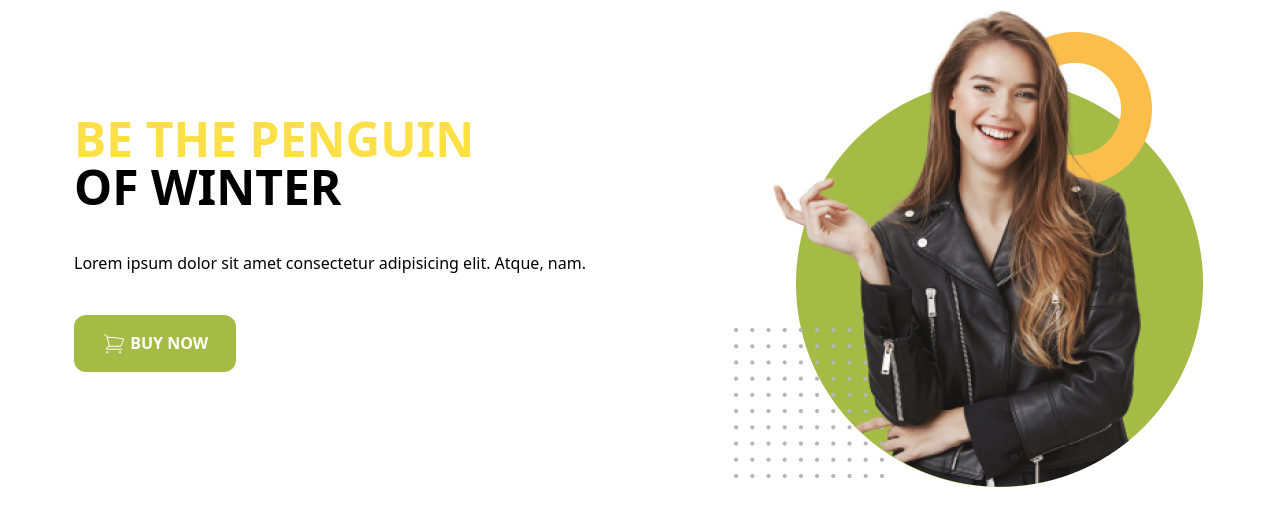
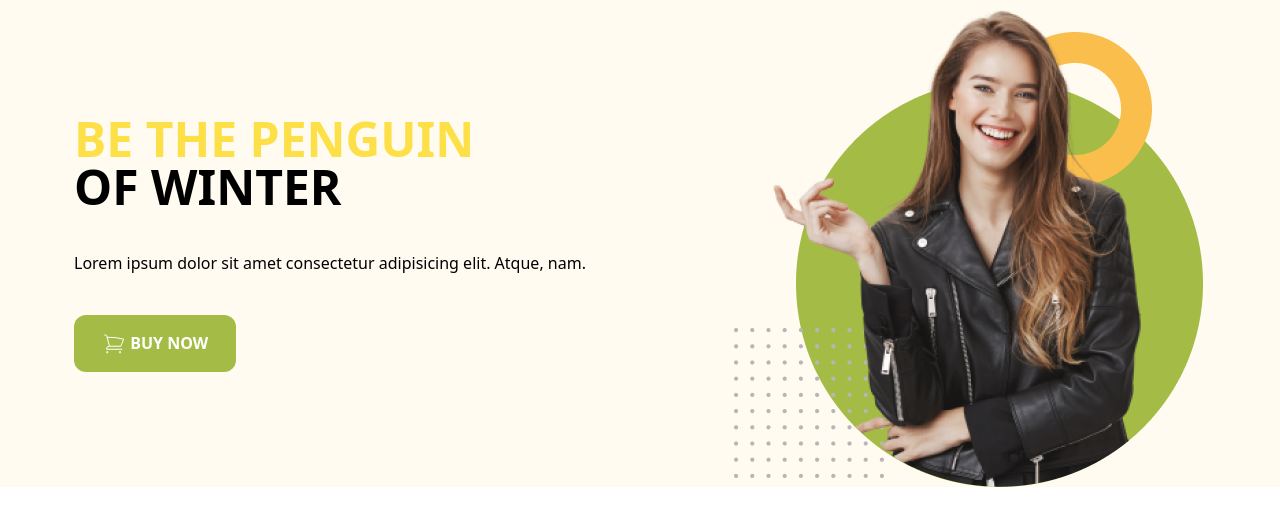
Before and after one commit to ahmadullahtonmoy/penguin-fasion-tailwind, a plain HTML site: page index.html in a window 1280 px wide. Drawn offline with nearby package versions, Linux system fonts and the light colour scheme.

Commit message:
banner bg added

```diff
--- a/index.html
+++ b/index.html
@@ -13,6 +13,7 @@
             extend: {
               colors: {
                 clifford: '#da373d',
+                penguin: '#FFFBF0',
               }
             }
           }
@@ -20,7 +21,7 @@
       </script>
 </head>
 <body>
-    <header>
+    <header class="bg-penguin">
       <section class="container mx-auto flex items-center justify-around">
         <div class="space-y-10">
           <h1 class="text-5xl font-bold uppercase">
```
